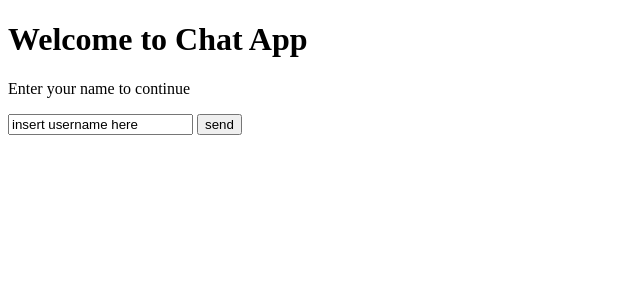
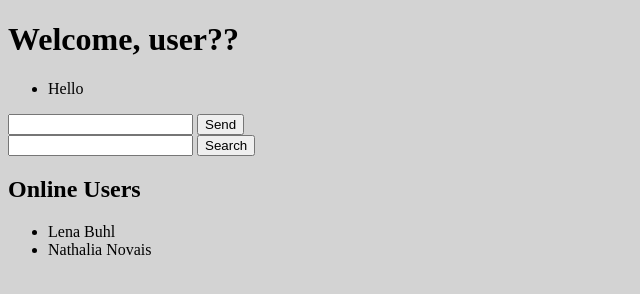
Before and after one commit to nathnovais/chat_project, a plain HTML site: page index.html in a window 1280 px wide. Shown: the whole page, without its empty margins (0-640 px from the left). Drawn offline with Linux system fonts and the light colour scheme.

Commit message:
Added some HTML code
- Created some HTML with divs and forms for each box.
- EventListener for message is showing but is not connected to the JS function.
- Tried to do the same with search but was not sucessfull.
- no CSS

```diff
--- a/app.js
+++ b/app.js
@@ -74,7 +74,6 @@ var Chat = (function() {
 
 
     //searching within messages
-    //Note: We are kind of confused on the method as a whole, how it works
   module.searchMessages = function(searchString) {
       //making a new array with the messages from matching searchString either for text or user
       let results = messages.filter(currentMessage => {
@@ -91,7 +90,7 @@ var Chat = (function() {
 
 
 //FOR TESTING:
-let user1 = new User("Nat", "email@asd.se");
+/*let user1 = new User("Nat", "email@asd.se");
 let user2 = new User("Lena", "email@asd.se");
 let user3 = new User("Test", "test@asd.se");
 
@@ -109,4 +108,4 @@ Chat.sendChat(new Message('Hohoho', user2));
 Chat.joinChat(user1);
 Chat.joinChat(user2);
 
-//Chat.searchMessages();
+//Chat.searchMessages(); */
--- a/index.html
+++ b/index.html
@@ -5,17 +5,72 @@
   <meta name="viewport" content="width=device-width, initial-scale=1.0">
   <meta http-equiv="X-UA-Compatible" content="ie=edge">
   <title>Document</title>
+  <link rel="stylesheet" href="style.css">
 </head>
 <body>
   <script src="app.js" charset="utf-8"></script>
+<!-- welcome message to user - I don't know how to connect username. -->
+  <h1> Welcome, user?? </h1>
 
-<h1> Welcome to Chat App </h1>
-<p> Enter your name to continue </p>
+<!-- Div for creating the message box -->
+  <div class="boxMessage">
 
-<form action="index.html" method="post">
-  <input type="text" value="insert username here"> </input>
-  <input type="submit" value="send">
-</form>
+    <ul>
+      <li> Hello </li>
+    </ul>
+  </div>
+
+<!-- form and eventListener works showing the message like the shoppingList,
+but we need to connect to the functions and arrays in the JS file. -->
+    <form id="messageForm" action="index.html" method="post">
+      <input id="messageValue" type="text" value=" "> </input>
+      <input id="sendButton" type="submit" value="Send">
+    </form>
+
+  </div>
+
+<!-- eventListener for message form -->
+  <script>
+    let messageForm = document.querySelector('#messageForm')
+
+    messageForm.addEventListener("submit", function(event) {
+      let newMessage = document.createElement('li')
+      newMessage.innerHTML = document.querySelector('#messageValue').value
+      document.querySelector("ul").appendChild(newMessage)
+      event.preventDefault()
+    })
+  </script>
+
+<!-- Div for creating online users box -->
+  <div class="usersBox">
+
+<!-- form for searching messages - I though it could be on top of the users list -->
+    <form id="search-field" action="index.html" method="get">
+      <input id="searchValue" type="text" Value=" "> </input>
+      <input type="submit" Value="Search">
+    </form>
+
+<!-- TRIED TO CREATE A EVENTLISTENER THAT WOULD CONNECT WITH THE FUNCTION WE DID IN THE JS FILE
+    DOESN'T WORK BUT I WANT TO HAVE A LOOK LATER.
+    <script>
+      let searchField = document.querySelectorAll('#search-field')
+
+      searchField.addEventListener("submit", function(event) {
+        let newSearch = document.querySelectorAll('Chat.searchMessages')
+        newSearch.innerHTML = document.querySelector('searchString').value
+        document.querySelector("ul").appendChild(newSearch)
+        event.preventDefault()
+      })
+
+    </script> -->
+
+<!-- List of online users -->
+    <h2> Online Users </h2>
+    <ul>
+      <li> Lena Buhl </li>
+      <li> Nathalia Novais </li>
+
+    </div>
 
 
 </body>
--- a/style.css
+++ b/style.css
@@ -0,0 +1,3 @@
+body {
+  background-color: lightgray;
+}
```
